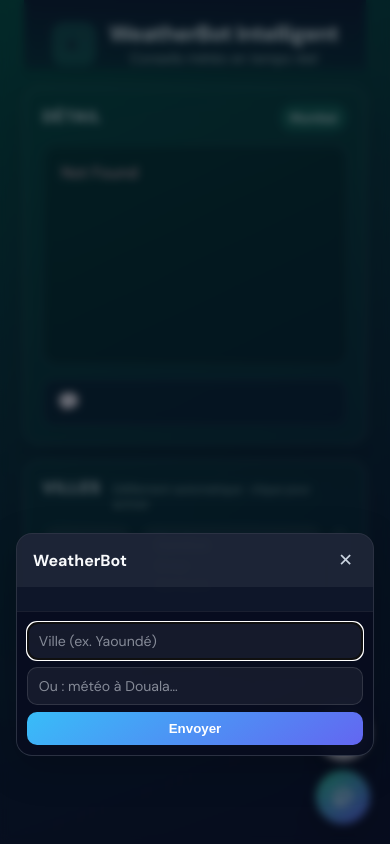
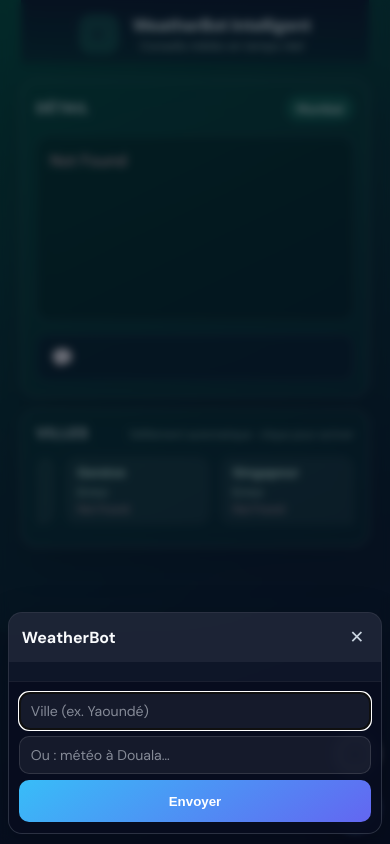
Before and after one commit to theghostangel20-cell/ChatBotMeteo, a website: page public/index.html in a window 390 px wide. Both pictures are taken after a click on the button 343 px from the left and 797 px from the top of the page. Drawn offline with Linux system fonts and the light colour scheme; no server answers.

Commit message:
Improve mobile responsiveness for WeatherBot UI

```diff
--- a/public/styles.css
+++ b/public/styles.css
@@ -699,3 +699,192 @@ body[data-theme='neutral'] {
   --scrim-top: rgba(6, 95, 70, 0.45);
   --scrim-bot: rgba(15, 23, 42, 0.88);
 }
+
+/* ---------- Mobile / small screens ---------- */
+@media (max-width: 860px) {
+  :root {
+    --sticky-header-h: 4.8rem;
+  }
+
+  .top-bar {
+    padding-top: 0.85rem;
+    align-items: center;
+  }
+
+  .brand-icon {
+    width: 40px;
+    height: 40px;
+    font-size: 1.15rem;
+  }
+
+  .top-bar h1 {
+    font-size: 1.16rem;
+  }
+
+  .tagline {
+    font-size: 0.8rem;
+  }
+
+  .toast-host {
+    position: static;
+    min-height: 0;
+    margin-left: auto;
+  }
+
+  .panel {
+    padding: 0.85rem 0.9rem 0.95rem;
+  }
+
+  .city-chip {
+    min-width: 160px;
+    padding: 0.55rem 0.7rem;
+  }
+
+  .chip-thumb {
+    height: 72px;
+  }
+}
+
+@media (max-width: 640px) {
+  :root {
+    --shell-gap: 0.65rem;
+  }
+
+  .top-bar {
+    flex-wrap: wrap;
+    justify-content: center;
+    gap: 0.55rem;
+    padding-bottom: 0.35rem;
+  }
+
+  .brand {
+    width: 100%;
+  }
+
+  .toast-host {
+    width: 100%;
+    display: flex;
+    justify-content: center;
+  }
+
+  .layout {
+    gap: 0.75rem;
+    padding-bottom: 5.3rem;
+  }
+
+  .panel-head {
+    flex-wrap: wrap;
+    gap: 0.4rem;
+  }
+
+  .panel-head h2 {
+    font-size: 0.9rem;
+  }
+
+  .hint {
+    font-size: 0.68rem;
+  }
+
+  .detail-top {
+    gap: 0.7rem;
+  }
+
+  .detail-icon {
+    width: 78px;
+    height: 78px;
+  }
+
+  .detail-main h3 {
+    font-size: 1.75rem;
+  }
+
+  .stats {
+    grid-template-columns: repeat(2, minmax(0, 1fr));
+  }
+
+  .fab-stack {
+    right: 0.75rem;
+    bottom: 0.8rem;
+    gap: 0.5rem;
+  }
+
+  .fab {
+    width: 50px;
+    height: 50px;
+  }
+
+  .chat-panel {
+    right: 0.5rem;
+    left: 0.5rem;
+    width: auto;
+    bottom: 0.65rem;
+    max-height: calc(100vh - 1.3rem);
+    border-radius: 14px;
+  }
+
+  .chat-messages {
+    max-height: 52vh;
+  }
+
+  .chat-form {
+    grid-template-columns: 1fr;
+    gap: 0.4rem;
+  }
+
+  .btn-send {
+    min-height: 42px;
+  }
+}
+
+@media (max-width: 420px) {
+  .top-bar h1 {
+    font-size: 1.05rem;
+  }
+
+  .tagline {
+    font-size: 0.74rem;
+  }
+
+  .city-chip {
+    min-width: 145px;
+  }
+
+  .chip-city {
+    font-size: 0.84rem;
+  }
+
+  .chip-meta {
+    font-size: 0.7rem;
+  }
+
+  .detail-card {
+    padding: 0.8rem 0.8rem 0.9rem;
+    min-height: 185px;
+  }
+
+  .detail-main h3 {
+    font-size: 1.58rem;
+  }
+
+  .detail-main .desc,
+  .bubble {
+    font-size: 0.82rem;
+  }
+
+  .stats {
+    grid-template-columns: 1fr;
+  }
+
+  .fab {
+    width: 46px;
+    height: 46px;
+  }
+
+  .chat-header {
+    padding: 0.6rem 0.8rem;
+  }
+
+  .chat-messages {
+    padding: 0.6rem;
+  }
+}
```
